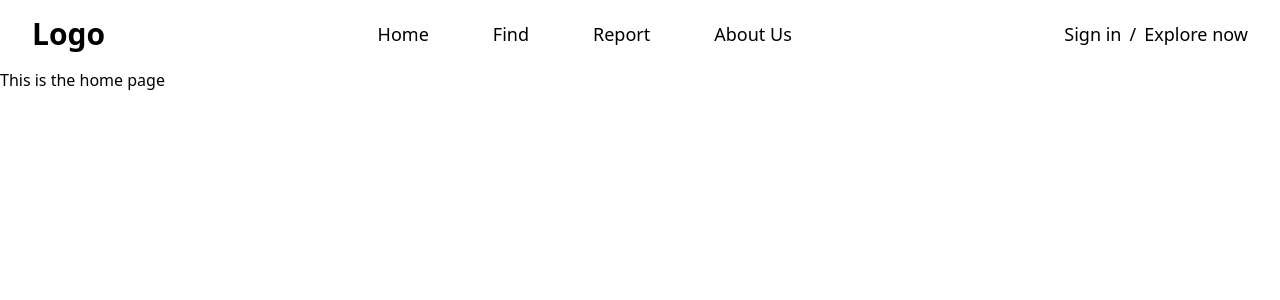
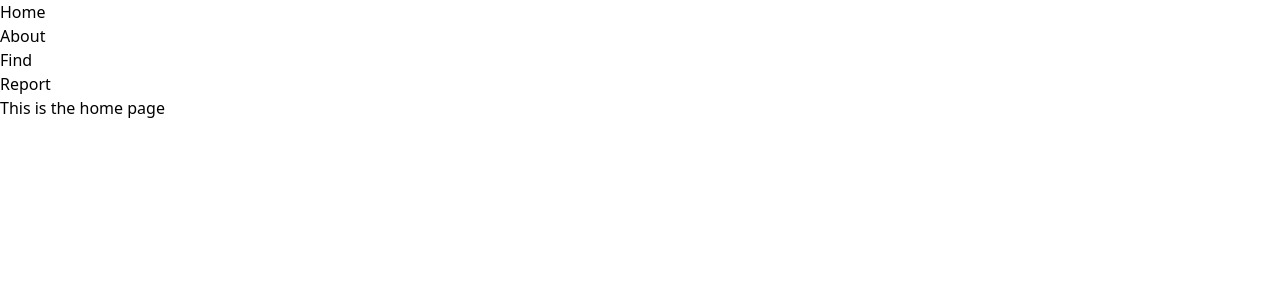
Before and after one commit to akdevv/pet-finder, a React (Vite) app: page / in a window 1280 px wide. Shown: the top 300 px of the page. Built offline with nearby package versions, Linux system fonts and the light colour scheme.

Commit message:
implemented navbar links

```diff
--- a/src/App.jsx
+++ b/src/App.jsx
@@ -7,7 +7,7 @@ import { RouterProvider } from "react-router-dom";
 function App() {
 	return (
 		<>
-			<Navbar />
+			{/* <Navbar /> */}
 			<RouterProvider router={router} />
 			{/* <Header /> */}
 		</>
--- a/src/components/Navbar.jsx
+++ b/src/components/Navbar.jsx
@@ -1,76 +1,102 @@
-import { useState } from "react";
-import { RxHamburgerMenu } from "react-icons/rx";
-import { AiOutlineClose } from "react-icons/ai";
+// import { useState } from "react";
+// import { RxHamburgerMenu } from "react-icons/rx";
+// import { AiOutlineClose } from "react-icons/ai";
+
+// function Navbar() {
+// 	const [isMenuOpen, setIsMenuOpen] = useState(false);
+// 	const navLinks = [
+// 		{ href: "#home", label: "Home" },
+// 		{ href: "#find", label: "Find" },
+// 		{ href: "#report", label: "Report" },
+// 		{ href: "#about-us", label: "About Us" },
+// 	];
+// 	return (
+// 		<>
+// 			<header className="sm:px-8 px-4 py-4 z-10 w-full">
+// 				<nav className="flex justify-between items-center max-container">
+// 					<a href="/" className="text-3xl font-bold">
+// 						Logo
+// 					</a>
+// 					<ul className="flex-1 flex justify-center items-center gap-16 max-lg:hidden">
+// 						{navLinks.map((item) => (
+// 							<li key={item.label}>
+// 								<a
+// 									href={item.href}
+// 									className="font-montserrat leading-normal text-lg text-slate-gray"
+// 								>
+// 									{item.label}
+// 								</a>
+// 							</li>
+// 						))}
+// 					</ul>
+// 					<div className="flex gap-2 text-lg leading-normal font-medium font-montserrat max-lg:hidden wide:mr-24">
+// 						<a href="/">Sign in</a>
+// 						<span>/</span>
+// 						<a href="/">Explore now</a>
+// 					</div>
+// 					<div
+// 						className="hidden max-lg:block cursor-pointer"
+// 						onClick={() => {
+// 							setIsMenuOpen(!isMenuOpen);
+// 						}}
+// 					>
+// 						<RxHamburgerMenu className="text-4xl" />
+// 					</div>
+// 				</nav>
+// 			</header>
+// 			{isMenuOpen && (
+// 				<div>
+// 					<nav className="fixed top-0 right-0 left-0 bottom-0 lg:bottom-auto bg-slate-100  ">
+// 						<div
+// 							className="hidden max-lg:block fixed right-0  px-8 py-4 cursor-pointer"
+// 							onClick={() => {
+// 								setIsMenuOpen(!isMenuOpen);
+// 							}}
+// 						>
+// 							<AiOutlineClose className="text-4xl" />
+// 						</div>
+// 						<ul className=" lg:hidden flex flex-col items-center justify-center h-full ">
+// 							{navLinks.map((item) => (
+// 								<li key={item.label}>
+// 									<a
+// 										href={item.href}
+// 										className="font-montserrat leading-normal text-lg text-slate-gray"
+// 									>
+// 										{item.label}
+// 									</a>
+// 								</li>
+// 							))}
+// 						</ul>
+// 					</nav>
+// 				</div>
+// 			)}
+// 		</>
+// 	);
+// }
+// export default Navbar;
+
+import { Link, Outlet } from "react-router-dom";
 
 function Navbar() {
-	const [isMenuOpen, setIsMenuOpen] = useState(false);
-	const navLinks = [
-		{ href: "#home", label: "Home" },
-		{ href: "#find", label: "Find" },
-		{ href: "#report", label: "Report" },
-		{ href: "#about-us", label: "About Us" },
-	];
 	return (
 		<>
-			<header className="sm:px-8 px-4 py-4 z-10 w-full">
-				<nav className="flex justify-between items-center max-container">
-					<a href="/" className="text-3xl font-bold">
-						Logo
-					</a>
-					<ul className="flex-1 flex justify-center items-center gap-16 max-lg:hidden">
-						{navLinks.map((item) => (
-							<li key={item.label}>
-								<a
-									href={item.href}
-									className="font-montserrat leading-normal text-lg text-slate-gray"
-								>
-									{item.label}
-								</a>
-							</li>
-						))}
-					</ul>
-					<div className="flex gap-2 text-lg leading-normal font-medium font-montserrat max-lg:hidden wide:mr-24">
-						<a href="/">Sign in</a>
-						<span>/</span>
-						<a href="/">Explore now</a>
-					</div>
-					<div
-						className="hidden max-lg:block cursor-pointer"
-						onClick={() => {
-							setIsMenuOpen(!isMenuOpen);
-						}}
-					>
-						<RxHamburgerMenu className="text-4xl" />
-					</div>
-				</nav>
-			</header>
-			{isMenuOpen && (
-				<div>
-					<nav className="fixed top-0 right-0 left-0 bottom-0 lg:bottom-auto bg-slate-100  ">
-						<div
-							className="hidden max-lg:block fixed right-0  px-8 py-4 cursor-pointer"
-							onClick={() => {
-								setIsMenuOpen(!isMenuOpen);
-							}}
-						>
-							<AiOutlineClose className="text-4xl" />
-						</div>
-						<ul className=" lg:hidden flex flex-col items-center justify-center h-full ">
-							{navLinks.map((item) => (
-								<li key={item.label}>
-									<a
-										href={item.href}
-										className="font-montserrat leading-normal text-lg text-slate-gray"
-									>
-										{item.label}
-									</a>
-								</li>
-							))}
-						</ul>
-					</nav>
-				</div>
-			)}
+			<ul>
+				<li>
+					<Link to={"/"}>Home</Link>
+				</li>
+				<li>
+					<Link to={"/about"}>About</Link>
+				</li>
+				<li>
+					<Link to={"/pets"}>Find</Link>
+				</li>
+				<li>
+					<Link to={"/pets/new"}>Report</Link>
+				</li>
+			</ul>
+			<Outlet />
 		</>
 	);
 }
+
 export default Navbar;
```
Also changed, not shown: src/routes/Router.jsx (+10 -3 lines).
